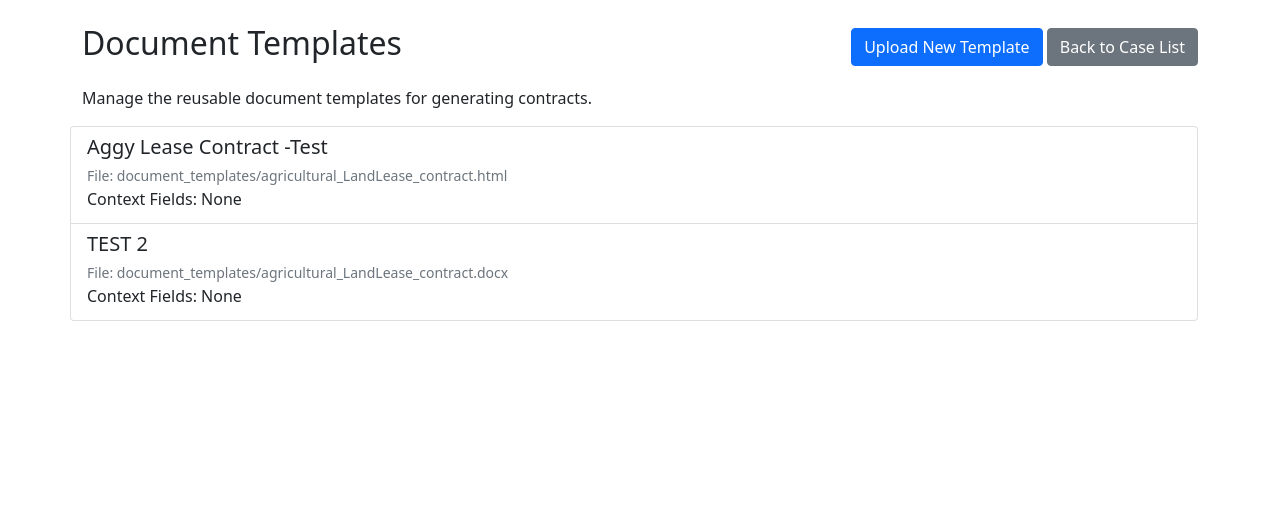
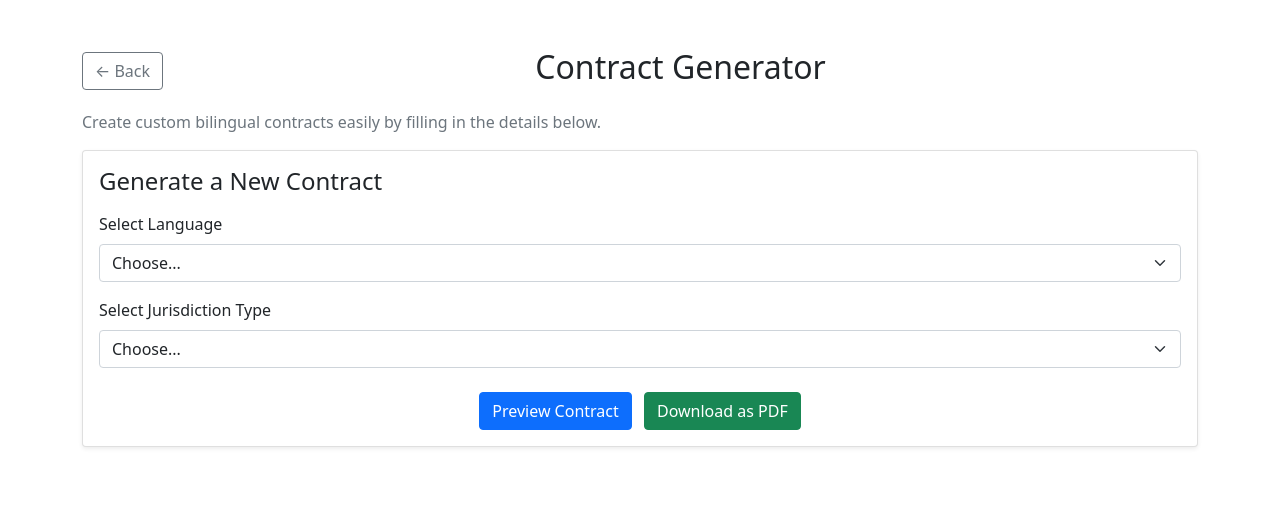
Before and after one commit to susanachavez02/owlerymanagement, a Django app: page /cases/templates/ in a window 1280 px wide. Shown: the part 56-574 px from the top of the page. Run offline with Django 5.2, Linux system fonts and the light colour scheme; a user stored in the database is signed in; data comes from the database, SQL or seed files in the repository; both versions use the stored data as it was after the commit; some libraries are stand-ins or nearby versions.

Commit message:
template_list.html

```diff
--- a/templates/cases/template_list.html
+++ b/templates/cases/template_list.html
@@ -1,26 +1,179 @@
 {% extends "base.html" %}
 
 {% block content %}
+<div class="container py-4">
+  <!-- Header -->
   <div class="d-flex justify-content-between align-items-center mb-3">
-    <h2>Document Templates</h2>
-    <div>
-      <a href="{% url 'cases:template-upload' %}" class="btn btn-primary">Upload New Template</a>
-      <a href="{% url 'cases:case-list' %}" class="btn btn-secondary">Back to Case List</a>
+    <a href="{% url 'cases:case-list' %}" class="btn btn-outline-secondary">&larr; Back</a>
+    <h2>Contract Generator</h2>
+    <div></div>
+  </div>
+
+  <p class="text-muted">Create custom bilingual contracts easily by filling in the details below.</p>
+
+  <!-- Contract Form -->
+  <div class="card shadow-sm mb-5">
+    <div class="card-body">
+      <h4 class="card-title mb-3">Generate a New Contract</h4>
+      <form id="contractForm">
+        <div class="mb-3">
+          <label for="language" class="form-label">Select Language</label>
+          <select id="language" class="form-select" required>
+            <option value="">Choose...</option>
+            <option value="english">English</option>
+            <option value="spanish">Spanish</option>
+          </select>
+        </div>
+
+        <div class="mb-3">
+          <label for="jurisdiction" class="form-label">Select Jurisdiction Type</label>
+          <select id="jurisdiction" class="form-select" required>
+            <option value="">Choose...</option>
+            <option value="state">State Level</option>
+            <option value="federal">Federal Level</option>
+          </select>
+        </div>
+
+        <div id="formFields"></div>
+
+        <div class="text-center mt-4">
+          <button type="button" id="previewBtn" class="btn btn-primary me-2">Preview Contract</button>
+          <button type="button" id="downloadPDFBtn" class="btn btn-success">Download as PDF</button>
+        </div>
+      </form>
     </div>
   </div>
-  <p>Manage the reusable document templates for generating contracts.</p>
+</div>
 
-  <div class="list-group">
-    {% for template in templates %}
-      <div class="list-group-item">
-        <h5 class="mb-1">{{ template.name }}</h5>
-        <small class="text-muted">File: {{ template.template_file.name }}</small>
-        <p class="mb-1">Context Fields: {{ template.context_fields|default:"None" }}</p>
+<!-- Preview Modal -->
+<div class="modal fade" id="previewModal" tabindex="-1" aria-labelledby="previewModalLabel" aria-hidden="true">
+  <div class="modal-dialog modal-lg modal-dialog-centered">
+    <div class="modal-content">
+      <div class="modal-header">
+        <h5 class="modal-title" id="previewModalLabel">Contract Preview</h5>
+        <button type="button" class="btn-close" data-bs-dismiss="modal" aria-label="Close"></button>
       </div>
-    {% empty %}
-      <div class="alert alert-info" role="alert">
-        No templates have been uploaded yet.
+      <div class="modal-body" id="previewContent" style="white-space: pre-wrap;"></div>
+      <div class="modal-footer">
+        <button type="button" class="btn btn-secondary" data-bs-dismiss="modal">Close</button>
       </div>
-    {% endfor %}
+    </div>
   </div>
+</div>
+
+<!-- Script -->
+<script src="https://cdnjs.cloudflare.com/ajax/libs/jspdf/2.5.1/jspdf.umd.min.js"></script>
+<script>
+const { jsPDF } = window.jspdf;
+const form = document.getElementById('contractForm');
+const formFields = document.getElementById('formFields');
+const previewBtn = document.getElementById('previewBtn');
+const downloadPDFBtn = document.getElementById('downloadPDFBtn');
+let generatedContract = '';
+
+function buildForm(language, jurisdiction) {
+  let fieldsHTML = `
+    <div class="mb-3">
+      <label class="form-label">${language === 'english' ? 'Client Name' : 'Nombre del Cliente'}</label>
+      <input type="text" id="clientName" class="form-control" required>
+    </div>
+    <div class="mb-3">
+      <label class="form-label">${language === 'english' ? 'Service Description' : 'Descripción del Servicio'}</label>
+      <textarea id="serviceDescription" class="form-control" rows="3" required></textarea>
+    </div>
+    <div class="mb-3">
+      <label class="form-label">${language === 'english' ? 'Effective Date' : 'Fecha de Vigencia'}</label>
+      <input type="date" id="effectiveDate" class="form-control" required>
+    </div>
+  `;
+
+  if (jurisdiction === 'state') {
+    fieldsHTML += `
+      <div class="mb-3">
+        <label class="form-label">${language === 'english' ? 'State Name' : 'Nombre del Estado'}</label>
+        <input type="text" id="stateName" class="form-control" required>
+      </div>
+    `;
+  } else if (jurisdiction === 'federal') {
+    fieldsHTML += `
+      <div class="mb-3">
+        <label class="form-label">${language === 'english' ? 'Federal District Name' : 'Nombre del Distrito Federal'}</label>
+        <input type="text" id="districtName" class="form-control" required>
+      </div>
+    `;
+  }
+
+  formFields.innerHTML = fieldsHTML;
+}
+
+document.getElementById('language').addEventListener('change', updateForm);
+document.getElementById('jurisdiction').addEventListener('change', updateForm);
+
+function updateForm() {
+  const language = document.getElementById('language').value;
+  const jurisdiction = document.getElementById('jurisdiction').value;
+  if (language && jurisdiction) buildForm(language, jurisdiction);
+}
+
+function generateContract() {
+  const language = document.getElementById('language').value;
+  const jurisdiction = document.getElementById('jurisdiction').value;
+  const clientName = document.getElementById('clientName')?.value || '';
+  const serviceDescription = document.getElementById('serviceDescription')?.value || '';
+  const effectiveDate = document.getElementById('effectiveDate')?.value || '';
+  const locationField = jurisdiction === 'state'
+    ? document.getElementById('stateName')?.value
+    : document.getElementById('districtName')?.value;
+
+  if (!language || !jurisdiction || !clientName || !serviceDescription || !effectiveDate || !locationField) {
+    alert("Please fill in all required fields before continuing.");
+    return '';
+  }
+
+  if (language === 'english') {
+    return `
+CONTRACT AGREEMENT
+
+This agreement is made between ${clientName} and the service provider for the following service: ${serviceDescription}.
+
+Effective Date: ${effectiveDate}
+
+Jurisdiction: ${jurisdiction === 'state' ? 'State of ' + locationField : 'Federal District of ' + locationField}
+
+Both parties agree to abide by the laws and regulations applicable to this jurisdiction.
+    `;
+  } else {
+    return `
+CONTRATO DE ACUERDO
+
+Este acuerdo se celebra entre ${clientName} y el proveedor de servicios para lo siguiente: ${serviceDescription}.
+
+Fecha de Vigencia: ${effectiveDate}
+
+Jurisdicción: ${jurisdiction === 'state' ? 'Estado de ' + locationField : 'Distrito Federal de ' + locationField}
+
+Ambas partes acuerdan cumplir con las leyes y regulaciones aplicables a esta jurisdicción.
+    `;
+  }
+}
+
+previewBtn.addEventListener('click', () => {
+  generatedContract = generateContract();
+  if (generatedContract) {
+    document.getElementById('previewContent').textContent = generatedContract.trim();
+    const modal = new bootstrap.Modal(document.getElementById('previewModal'));
+    modal.show();
+  }
+});
+
+downloadPDFBtn.addEventListener('click', () => {
+  generatedContract = generateContract();
+  if (!generatedContract) return;
+
+  const doc = new jsPDF();
+  const lines = doc.splitTextToSize(generatedContract, 180);
+  doc.text(lines, 15, 20);
+  doc.save('Generated_Contract.pdf');
+});
+</script>
 {% endblock %}
```
Also changed, not shown: db.sqlite3.
